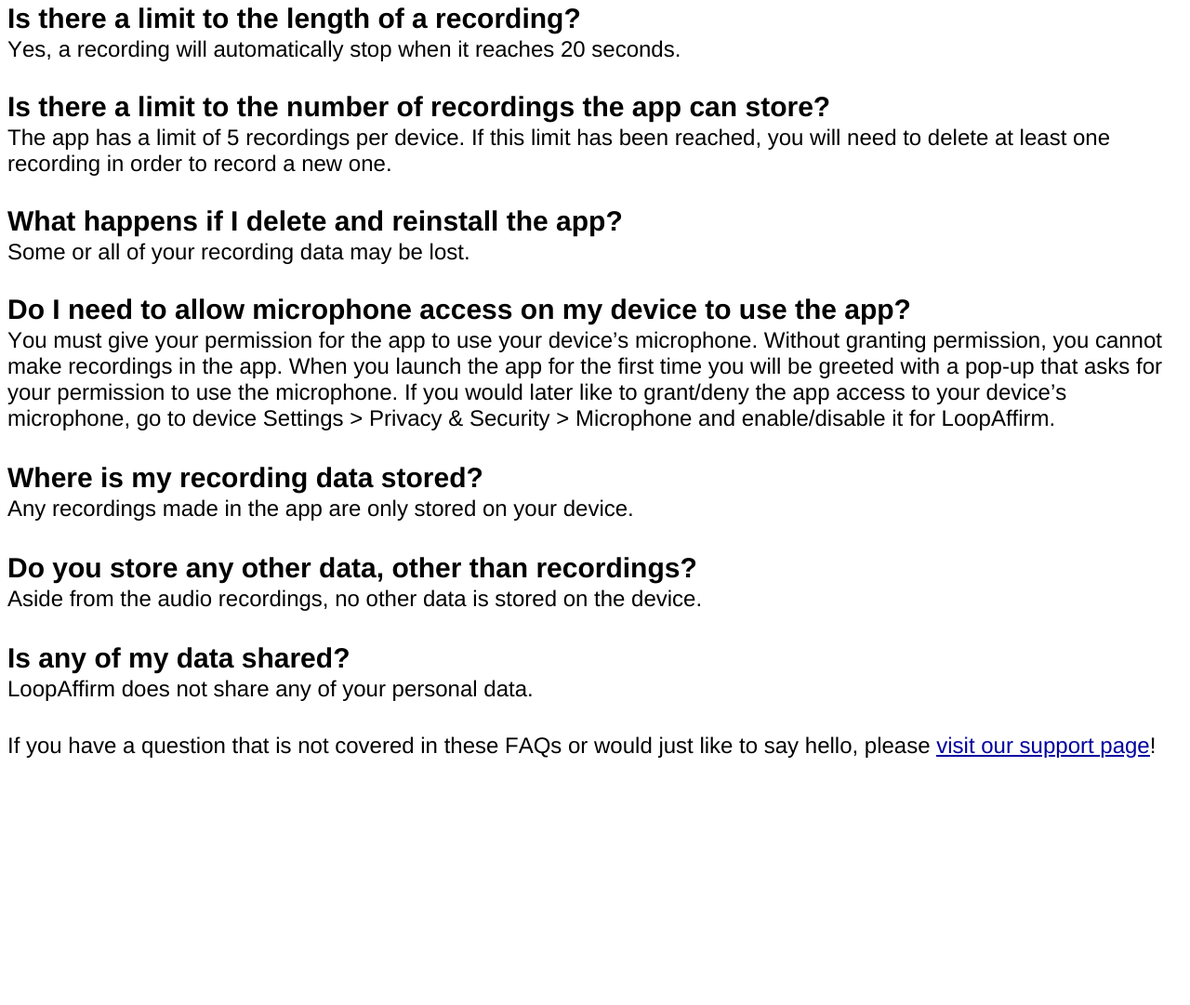
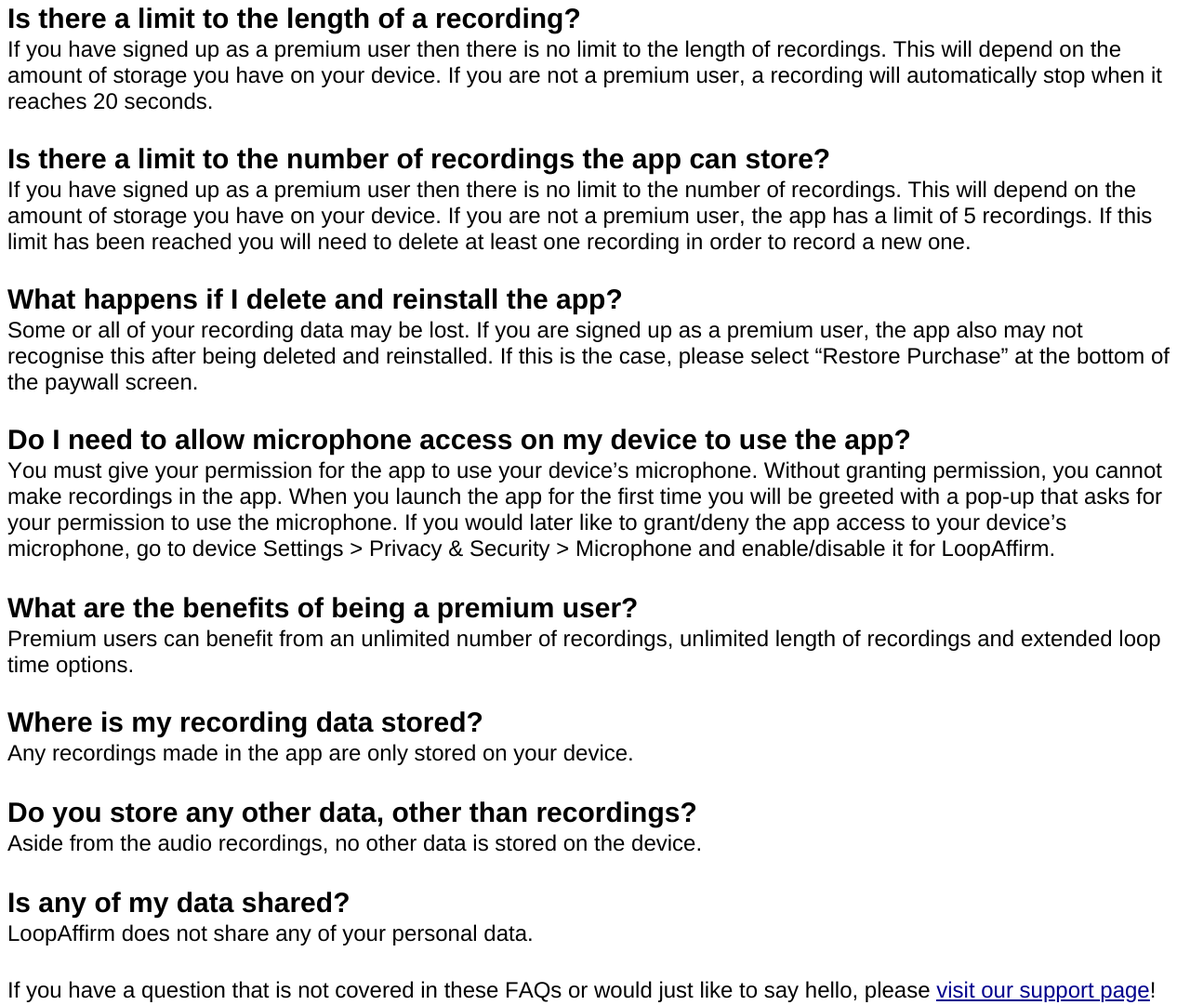
Before and after one commit to JPenny89/loopaffirm.faqs, a plain HTML site: page index.html in a window 1280 px wide. Shown: the part 271-1352 px from the top of the page at 93% size. Before the commit the page ends 1095 px from the top, so only its background shows below. Drawn offline with Linux system fonts and the light colour scheme.

Commit message:
Added new questions in FAQs

```diff
--- a/index.html
+++ b/index.html
@@ -5,7 +5,7 @@
   <meta http-equiv="Content-Style-Type" content="text/css">
   <title></title>
   <meta name="Generator" content="Cocoa HTML Writer">
-  <meta name="CocoaVersion" content="2575.4">
+  <meta name="CocoaVersion" content="2575.6">
   <style type="text/css">
     p.p1 {margin: 0.0px 0.0px 0.0px 0.0px; font: 48.0px 'Helvetica Neue'; -webkit-text-stroke: #000000}
     p.p2 {margin: 0.0px 0.0px 0.0px 0.0px; font: 24.0px 'Helvetica Neue'; -webkit-text-stroke: #000000; min-height: 29.0px}
@@ -13,8 +13,11 @@
     p.p4 {margin: 0.0px 0.0px 2.0px 0.0px; font: 30.0px 'Helvetica Neue'; -webkit-text-stroke: #000000}
     p.p5 {margin: 0.0px 0.0px 2.0px 0.0px; font: 24.0px 'Helvetica Neue'; -webkit-text-stroke: #000000}
     p.p6 {margin: 0.0px 0.0px 2.0px 0.0px; font: 24.0px 'Helvetica Neue'; -webkit-text-stroke: #000000; min-height: 29.0px}
+    p.p7 {margin: 0.0px 0.0px 2.0px 0.0px; font: 30.0px 'Helvetica Neue'}
+    p.p8 {margin: 0.0px 0.0px 0.0px 0.0px; font: 24.0px 'Helvetica Neue'}
     span.s1 {font-kerning: none}
-    span.s2 {font: 24.0px 'Helvetica Neue'; text-decoration: underline ; font-kerning: none; color: #00009f; -webkit-text-stroke: 0px #00009f}
+    span.s2 {font-kerning: none; -webkit-text-stroke: 0px #000000}
+    span.s3 {font: 24.0px 'Helvetica Neue'; text-decoration: underline ; font-kerning: none; color: #00008d; -webkit-text-stroke: 0px #00008d}
   </style>
 </head>
 <body>
@@ -26,16 +29,19 @@
 <p class="p5"><span class="s1">Affirmations are positive phrases or statements, typically used to combat negative or unhelpful thoughts but mostly to reinforce a positive mindset.</span></p>
 <p class="p6"><span class="s1"></span><br></p>
 <p class="p4"><span class="s1"><b>Is there a limit to the length of a recording?</b><b></b></span></p>
-<p class="p3"><span class="s1">Yes, a recording will automatically stop when it reaches 20 seconds.</span></p>
+<p class="p3"><span class="s1">If you have signed up as a premium user then there is no limit to the length of recordings. </span><span class="s2">This will depend on the amount of storage you have on your device. </span><span class="s1">If you are not a premium user, a recording will automatically stop when it reaches 20 seconds.</span></p>
 <p class="p6"><span class="s1"></span><br></p>
 <p class="p4"><span class="s1"><b>Is there a limit to the number of recordings the app can store?</b><b></b></span></p>
-<p class="p3"><span class="s1">The app has a limit of 5 recordings per device. If this limit has been reached, you will need to delete at least one recording in order to record a new one.</span></p>
+<p class="p3"><span class="s1">If you have signed up as a premium user then there is no limit to the number of recordings. This will depend on the amount of storage you have on your device. If you are not a premium user, the app has a limit of 5 recordings. If this limit has been reached you will need to delete at least one recording in order to record a new one.</span></p>
 <p class="p6"><span class="s1"></span><br></p>
 <p class="p4"><span class="s1"><b>What happens if I delete and reinstall the app?</b><b></b></span></p>
-<p class="p3"><span class="s1">Some or all of your recording data may be lost.</span></p>
+<p class="p3"><span class="s1">Some or all of your recording data may be lost. If you are signed up as a premium user, the app also may not recognise this after being deleted and reinstalled. If this is the case, please select “Restore Purchase” at the bottom of the paywall screen.</span></p>
 <p class="p6"><span class="s1"></span><br></p>
 <p class="p4"><span class="s1"><b>Do I need to allow microphone access on my device to use the app?</b><b></b></span></p>
 <p class="p5"><span class="s1">You must give your permission for the app to use your device’s microphone. Without granting permission, you cannot make recordings in the app. When you launch the app for the first time you will be greeted with a pop-up that asks for your permission to use the microphone. If you would later like to grant/deny the app access to your device’s microphone, go to device Settings &gt; Privacy &amp; Security &gt; Microphone and enable/disable it for LoopAffirm.</span></p>
+<p class="p6"><span class="s1"></span><br></p>
+<p class="p7"><span class="s1"><b>What are the benefits of being a premium user?</b><b></b></span></p>
+<p class="p8"><span class="s1">Premium users can benefit from an unlimited number of recordings, unlimited length of recordings and extended loop time options.</span></p>
 <p class="p6"><span class="s1"></span><br></p>
 <p class="p4"><span class="s1"><b>Where is my recording data stored?</b><b></b></span></p>
 <p class="p5"><span class="s1">Any recordings made in the app are only stored on your device.</span></p>
@@ -46,6 +52,6 @@
 <p class="p4"><span class="s1"><b>Is any of my data shared?</b><b></b></span></p>
 <p class="p5"><span class="s1">LoopAffirm does not share any of your personal data.</span></p>
 <p class="p6"><span class="s1"></span><br></p>
-<p class="p3"><span class="s1">If you have a question that is not covered in these FAQs or would just like to say hello, please <a href="https://jpenny89.github.io/loopaffirm.support/"><span class="s2">visit our support page</span></a>!</span></p>
+<p class="p3"><span class="s1">If you have a question that is not covered in these FAQs or would just like to say hello, please <a href="https://jpenny89.github.io/loopaffirm.support/"><span class="s3">visit our support page</span></a>!</span></p>
 </body>
 </html>
```
